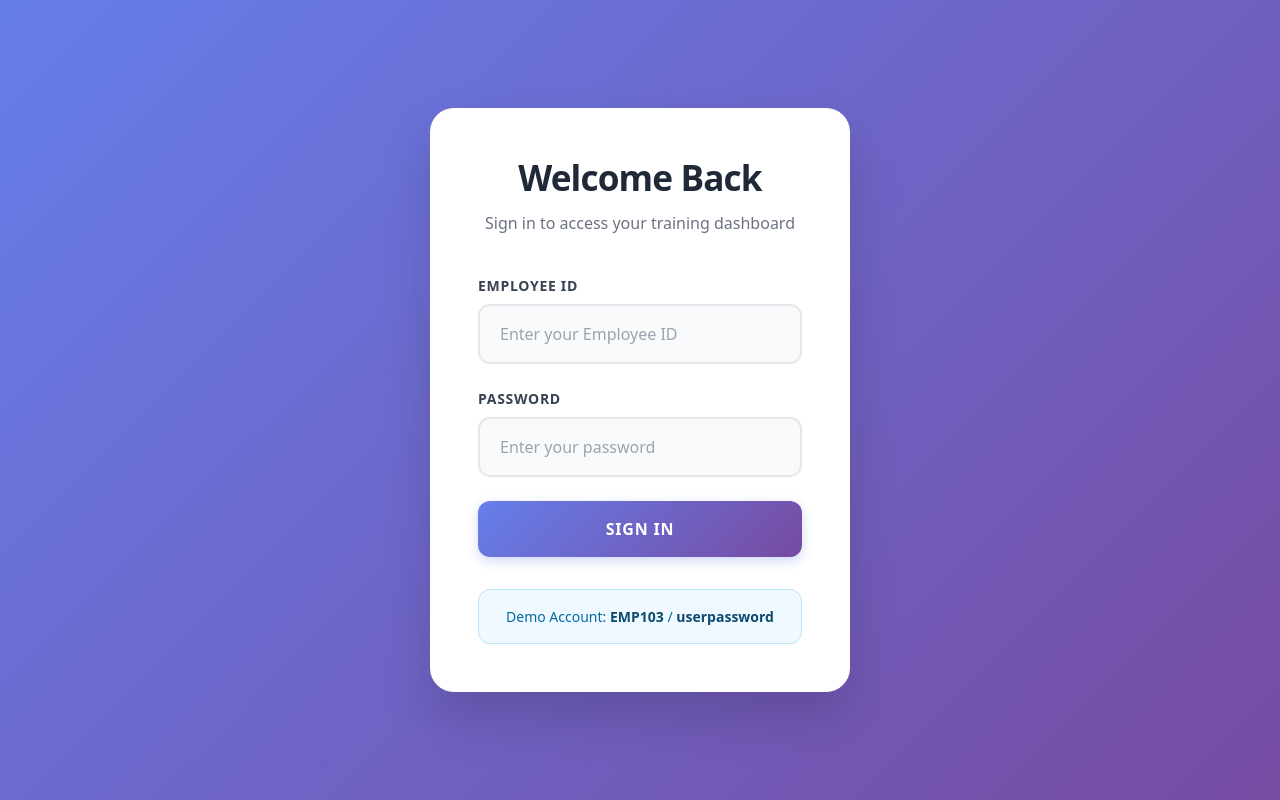
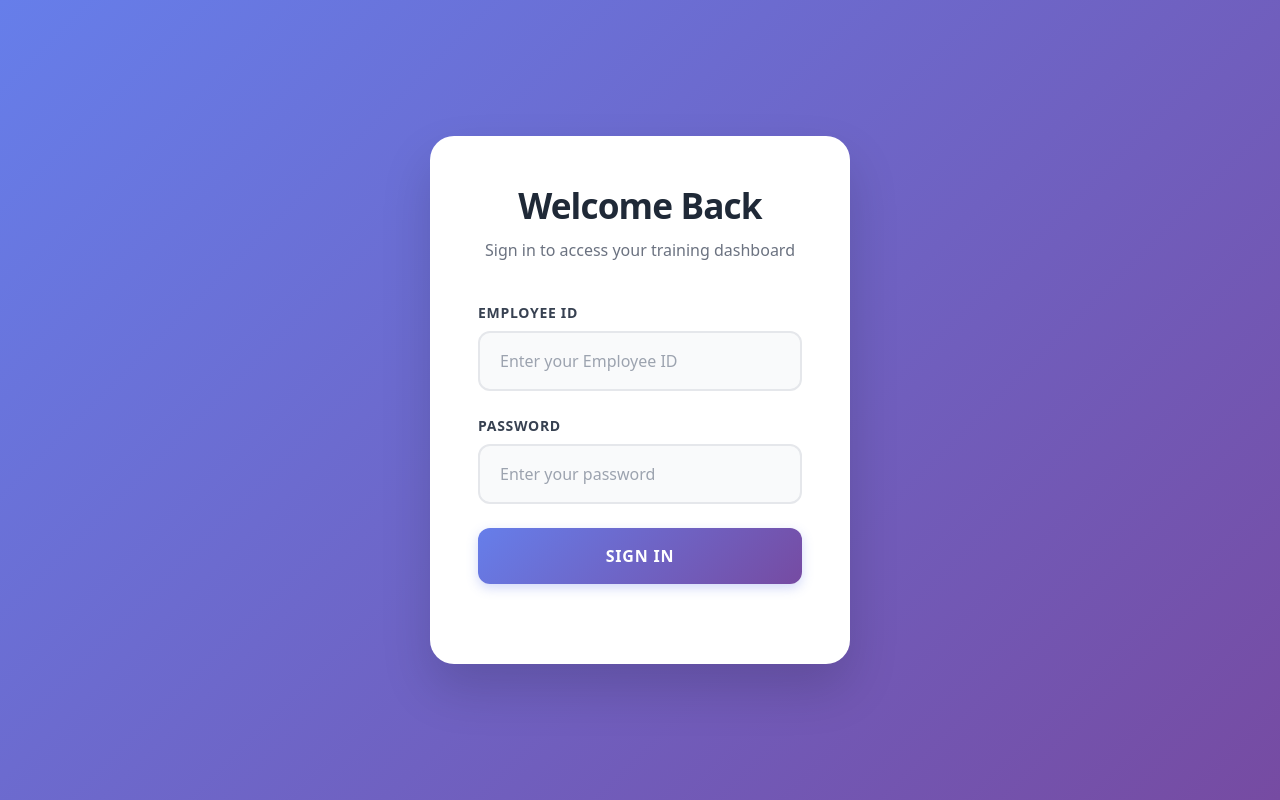
Before and after one commit to rootmentsdev/TrainingWeb, a React (Vite) app: page / in a window 1280 px wide. Built offline with nearby package versions, Linux system fonts and the light colour scheme; no server answers.

Commit message:
feat: improve login UX with user-friendly error message and remove demo credentials

```diff
--- a/src/components/Login.jsx
+++ b/src/components/Login.jsx
@@ -129,7 +129,12 @@
             }
         } catch (err) {
             console.error('Login error:', err);
-            setError(err.message || 'Login failed. Please try again.');
+            // Check if it's a 401 error (unauthorized) and show user-friendly message
+            if (err.message && err.message.includes('401')) {
+                setError('Please enter correct email id and password');
+            } else {
+                setError(err.message || 'Login failed. Please try again.');
+            }
         } finally {
             setLoading(false);
         }
@@ -183,9 +188,6 @@
                     </button>
                 </form>
 
-                <div className="demo-credentials">
-                    <p>Demo Account: <strong>EMP103</strong> / <strong>userpassword</strong></p>
-                </div>
             </div>
         </div>
     );
```
